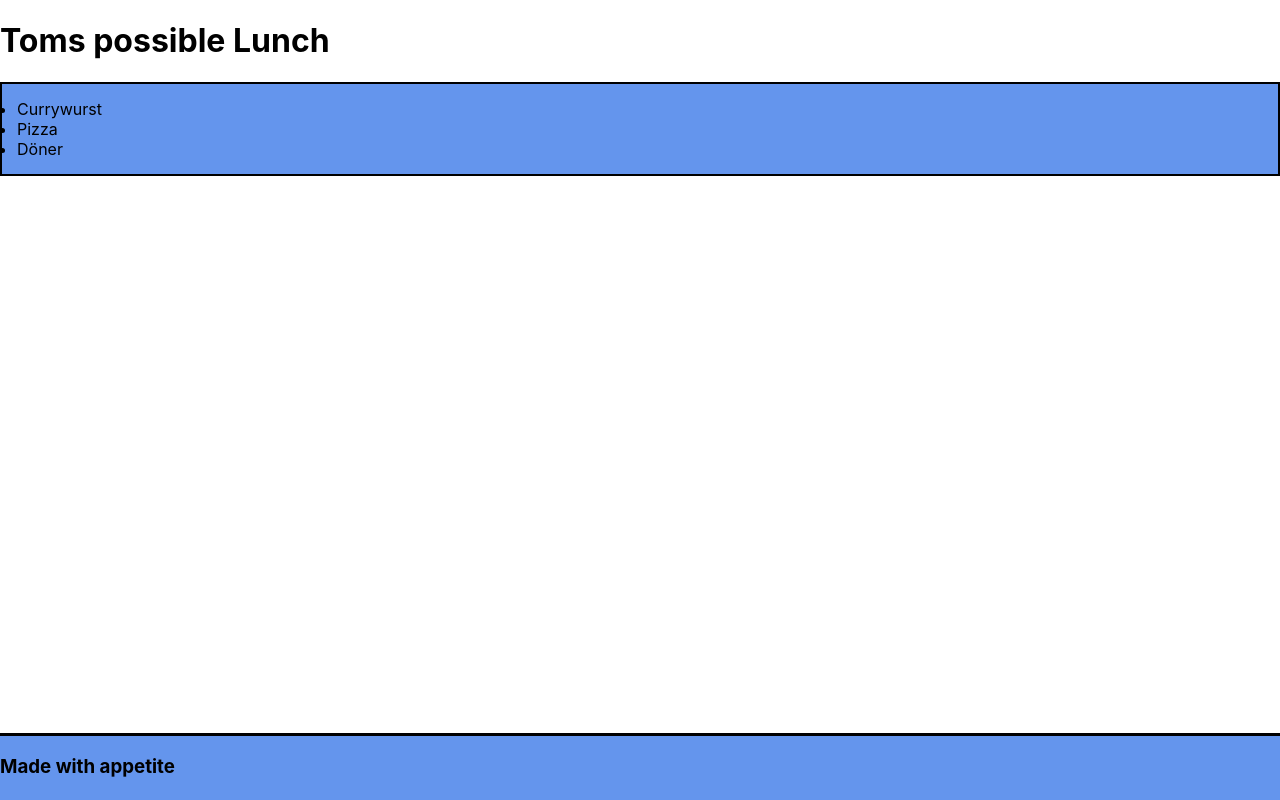
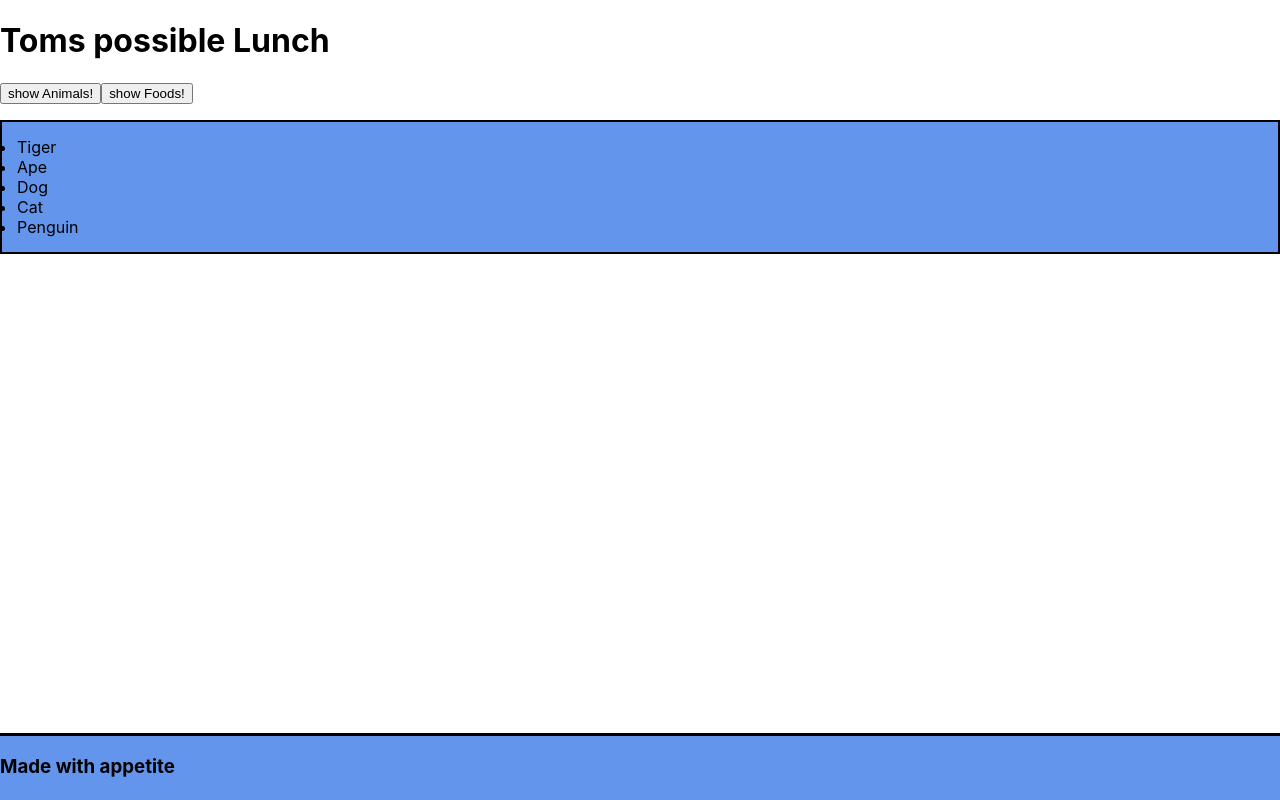
Before and after one commit to tomtaenzer/react-intro-week6, a React (Create React App) app: page / in a window 1280 px wide. Built offline with nearby package versions, Linux system fonts and the light colour scheme.

Commit message:
Add Buttons

```diff
--- a/src/App.js
+++ b/src/App.js
@@ -3,17 +3,33 @@ import Header from "./components/Header";
 import List from "./components/List";
 import Footer from "./components/Footer";
 import Main from "./components/Main";
-const beers = ["lauwarmes Dortmunder Union", "Päffgen", "Andechser Hell"];
+
 
 const fastFood = ["Currywurst", "Pizza", "Döner"];
 
+const animals = ["Tiger", "Ape", "Dog", "Cat", "Penguin"];
+
 
 export default function App() {
+
+    const [itemsToDisplay, setItemsToDisplay] = React.useState(animals);
+
+    function toggleFoods() {
+        setItemsToDisplay(fastFood);
+    }
+
+    function toggleAnimals() {
+        setItemsToDisplay(animals);
+    }
+
   return (
     <div className="App">
       <Header>Toms possible Lunch</Header>
         <Main>
-            <List items={fastFood} />
+            <button onClick={toggleAnimals}>show Animals!</button>
+            <button onClick={toggleFoods}>show Foods!</button>
+            <List items={itemsToDisplay} />
+
         </Main>
       <Footer>Made with appetite</Footer>
     </div>
```
